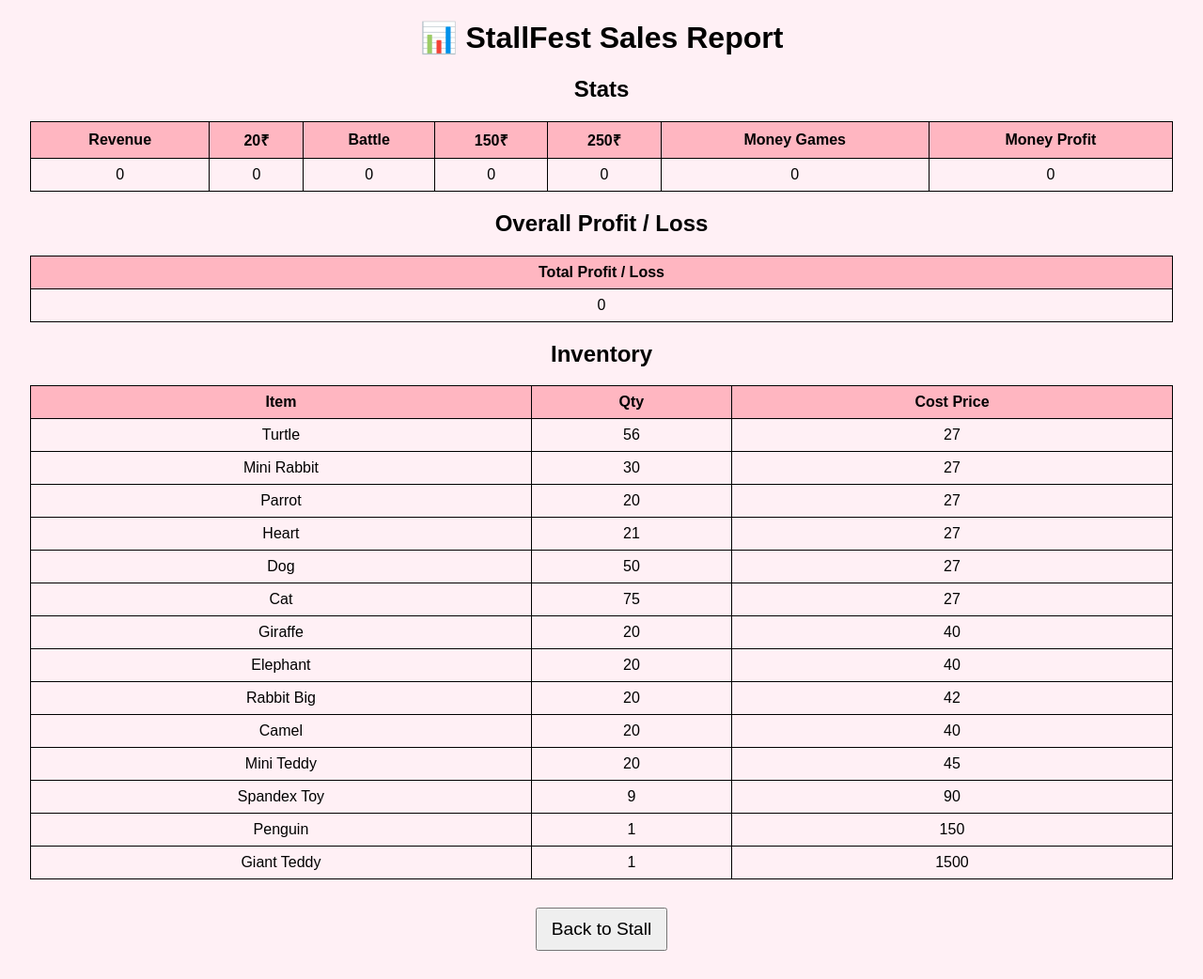
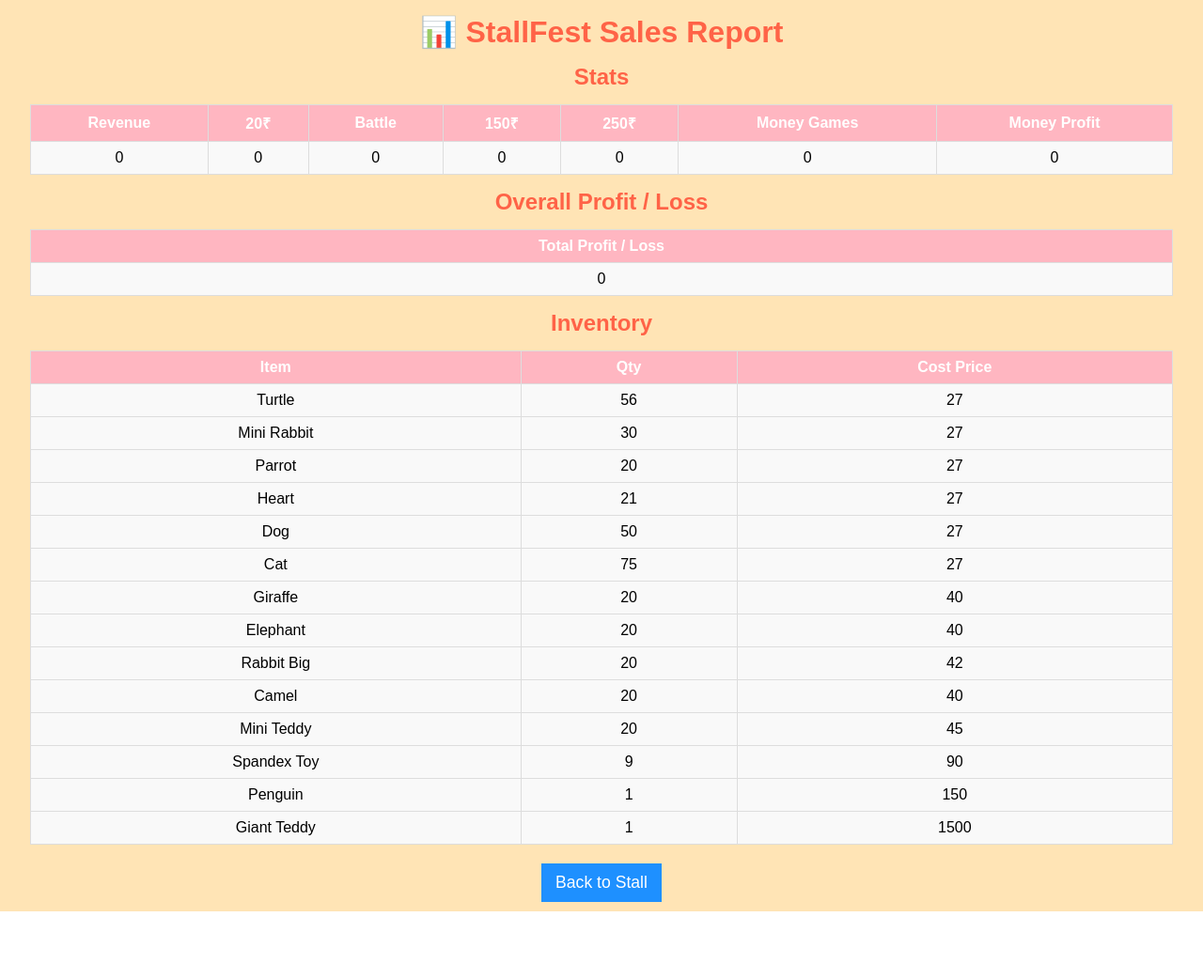
Before and after one commit to 1styearcs-creator/stallfest1, a Flask app: page /report in a window 1280 px wide. Shown: the whole page at 94% size. After the commit the page ends 970 px from the top, so only its background shows below. Run offline with Flask 3, Linux system fonts and the light colour scheme; data comes from the database, SQL or seed files in the repository.

Commit message:
Update report.html

```diff
--- a/templates/report.html
+++ b/templates/report.html
@@ -5,16 +5,69 @@
 <meta name="viewport" content="width=device-width, initial-scale=1.0">
 <title>Sales Report</title>
 <style>
-body {font-family:Arial,sans-serif;background:#FFF0F5;margin:0;padding:0;}
-h1,h2{text-align:center;}
-table {margin:auto;border-collapse:collapse;width:95%;}
-th,td {border:1px solid #000;padding:8px;text-align:center;}
-th {background-color:#ffb6c1;}
-button {font-size:1.2em;padding:10px 15px;margin:10px;}
+body {
+    font-family: Arial, sans-serif;
+    background: #FFE4B5;
+    margin:0;
+    padding:0;
+}
+h1,h2 {
+    text-align:center;
+    margin: 15px;
+    color: #ff6347;
+}
+table {
+    width:95%;
+    margin: 10px auto;
+    border-collapse: collapse;
+}
+th, td {
+    padding: 8px 12px;
+    border: 1px solid #ddd;
+    text-align: center;
+    font-size: 1em;
+}
+th {
+    background-color: #ffb6c1;
+    color: #fff;
+}
+td {
+    background-color: #f9f9f9;
+}
+button {
+    background-color: #1E90FF;
+    color: white;
+    padding: 10px 15px;
+    border: none;
+    font-size: 1.1em;
+    cursor: pointer;
+    margin: 10px 0;
+    width: auto;
+}
+button:hover {
+    background-color: #4682b4;
+}
+a {
+    text-decoration: none;
+}
+.flex-buttons {
+    display: flex;
+    justify-content: center;
+    flex-wrap: wrap;
+}
+.message {
+    font-size: 1.2em;
+    font-weight: bold;
+    text-align: center;
+    color: #00008B;
+}
 </style>
 </head>
 <body>
+
 <h1>📊 StallFest Sales Report</h1>
+
+<!-- Stats Table -->
 <h2>Stats</h2>
 <table>
     <tr>
@@ -31,12 +84,18 @@ button {font-size:1.2em;padding:10px 15px;margin:10px;}
     </tr>
 </table>
 
+<!-- Overall Profit / Loss -->
 <h2>Overall Profit / Loss</h2>
 <table>
-<tr><th>Total Profit / Loss</th></tr>
-<tr><td>{{ profit }}</td></tr>
+    <tr>
+        <th>Total Profit / Loss</th>
+    </tr>
+    <tr>
+        <td>{{ profit }}</td>
+    </tr>
 </table>
 
+<!-- Inventory Table -->
 <h2>Inventory</h2>
 <table>
     <tr><th>Item</th><th>Qty</th><th>Cost Price</th></tr>
@@ -49,8 +108,9 @@ button {font-size:1.2em;padding:10px 15px;margin:10px;}
     {% endfor %}
 </table>
 
-<div style="text-align:center;margin:20px;">
+<div class="flex-buttons">
     <a href="/"><button>Back to Stall</button></a>
 </div>
+
 </body>
 </html>
```
Lines whose indentation alone changed are shown as unchanged.
